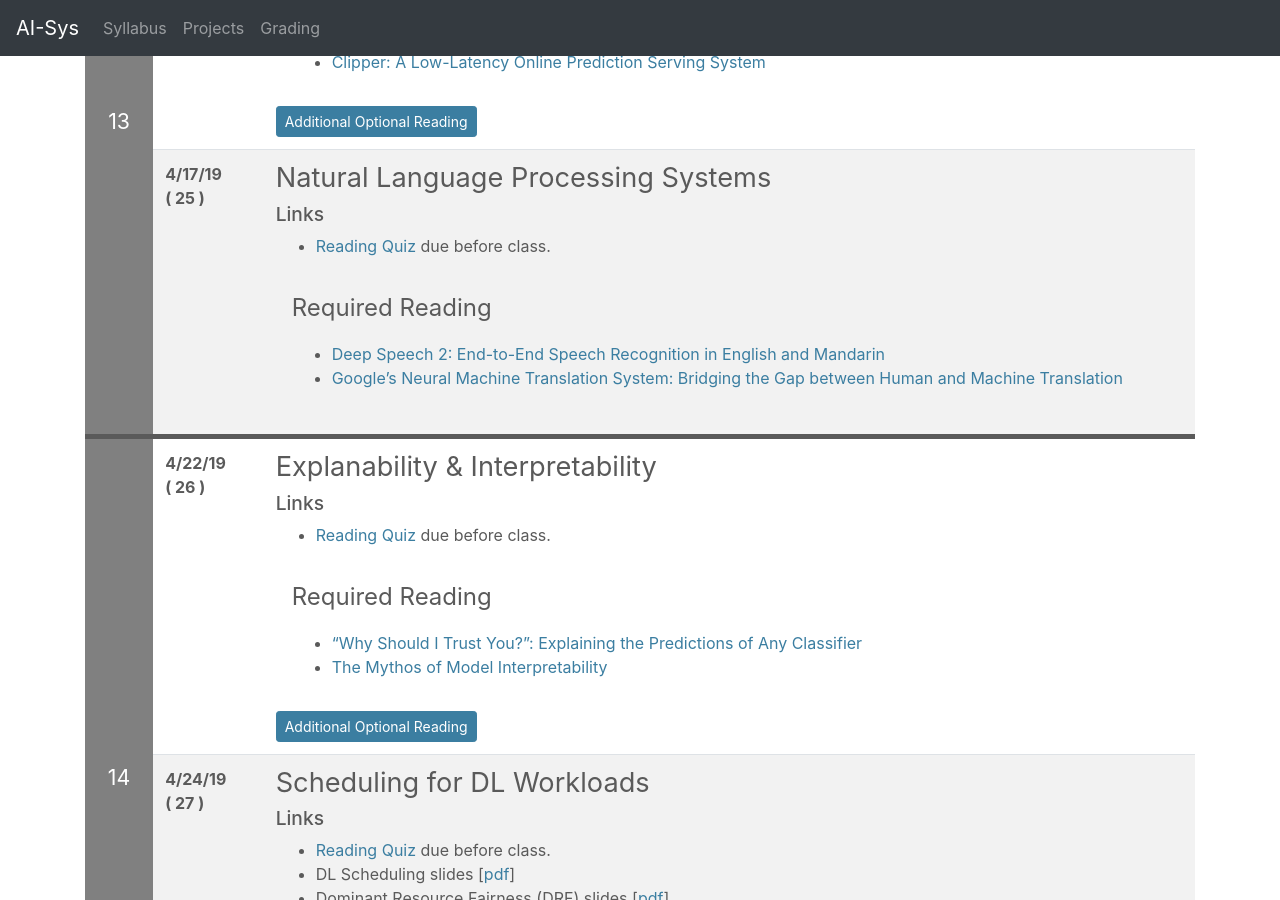
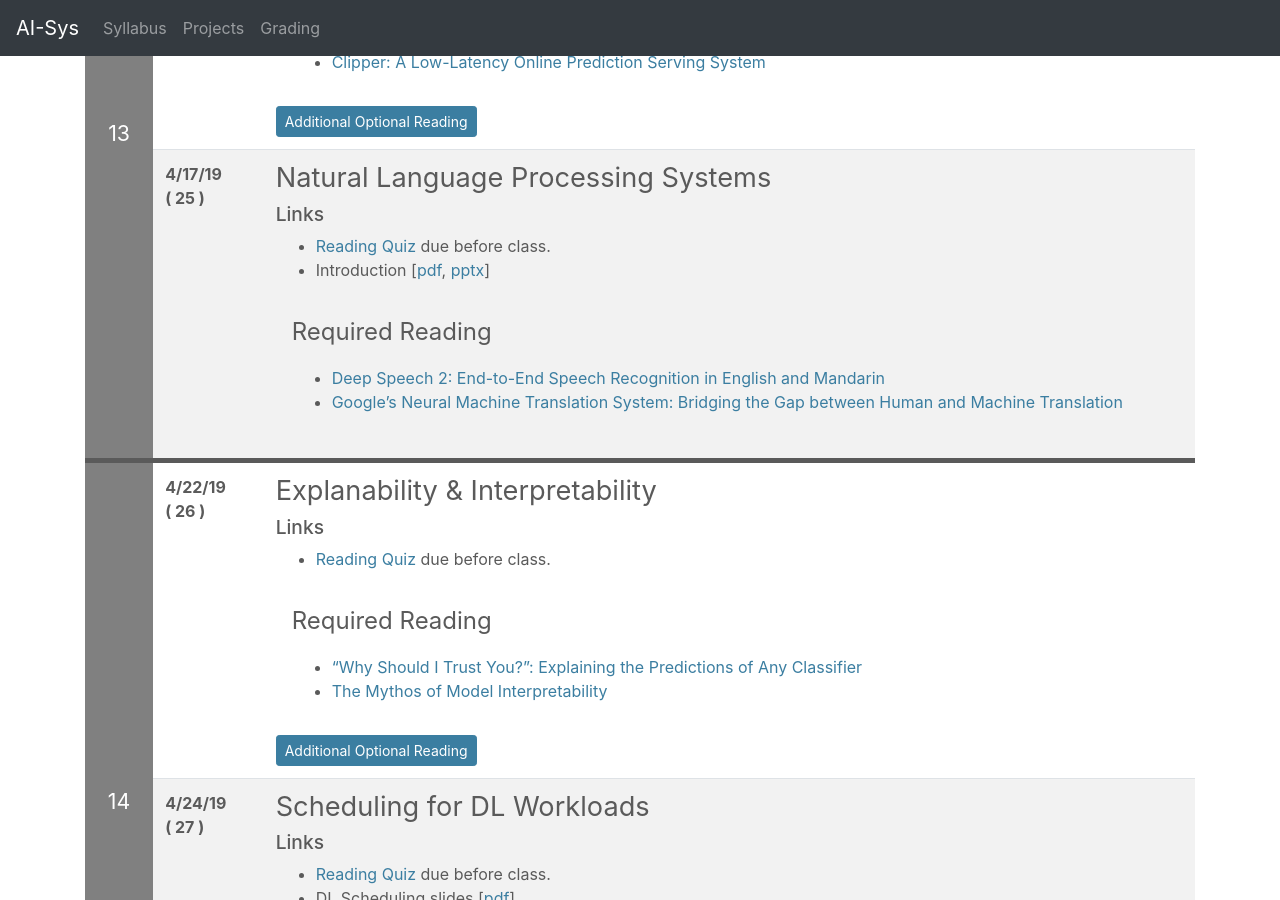
Before and after one commit to ucbrise/cs294-ai-sys-sp19, a Jekyll site: the page built from index.md, in a window 1280 px wide and 900 px high, scrolled down 8417 px. Built offline with Jekyll 4.4.1, drawn with Linux system fonts in a browser that asks for light colours; nearby versions of some CDN libraries; our own code applies the rules of GitHub Pages for plain Markdown files.

Commit message:
adding lec25 intro

```diff
--- a/index.md
+++ b/index.md
@@ -755,6 +755,8 @@ If you find some of the reading confusing and want a more gentle introduction, t
 
 ### Links
 * [Reading Quiz](https://forms.gle/ubTifrBuaRVFRyrH6) due before class.
+* Introduction [[pdf](assets/lectures/lec25/natural_language_systems.pdf), [pptx](assets/lectures/lec22/natural_language_systems.pptx)]
+
 
 
 <div class="summary" markdown="1"> </div>
```
Also changed, not shown: 2 other files.
